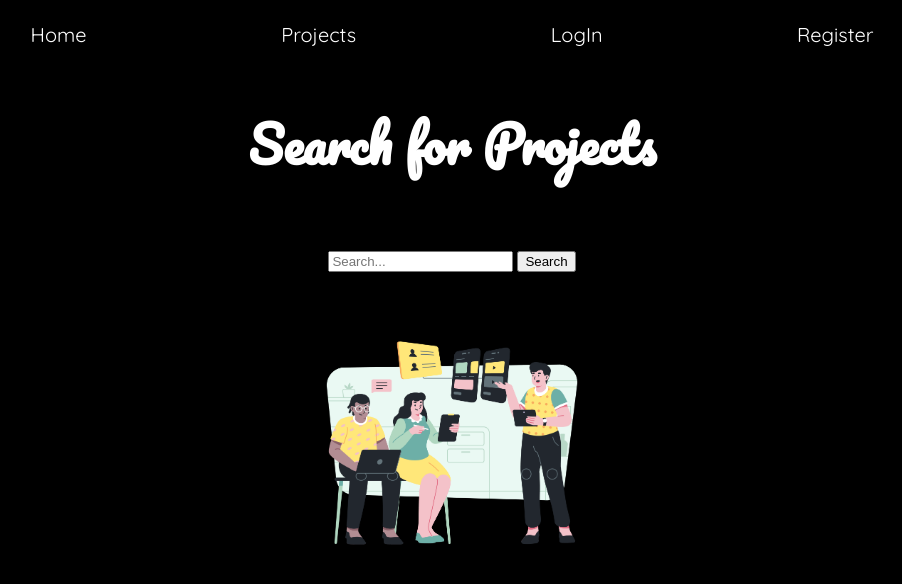
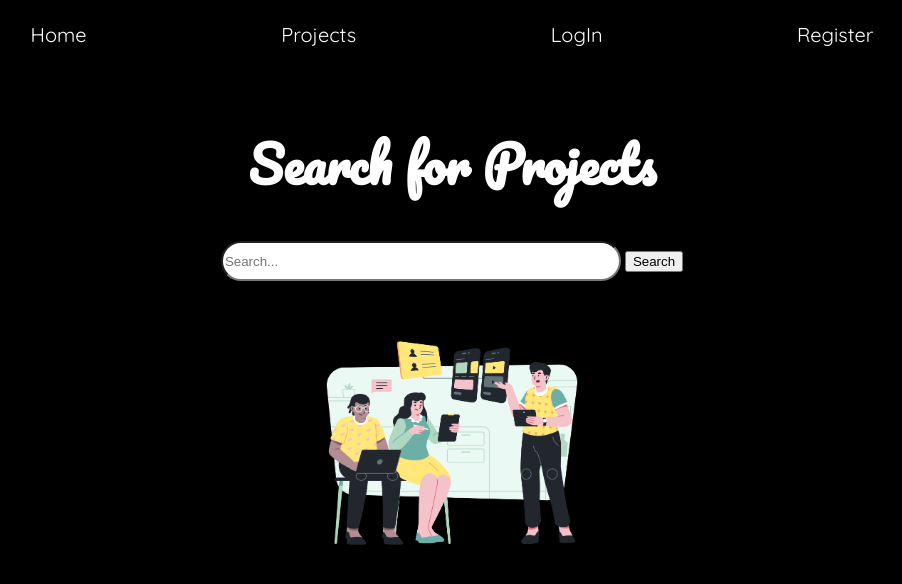
Before and after one commit to Nlopez4/dev_collect, a Django app: page / in a window 1280 px wide. Shown: the top 584 px of the page, without its empty margins (188-1090 px from the left). Run offline with Django 3.2, Linux system fonts and the light colour scheme.

Commit message:
round search bar

```diff
--- a/main_app/static/styles/main.css
+++ b/main_app/static/styles/main.css
@@ -1,15 +1,11 @@
 /* GLOBAL */
 @import url("https://fonts.googleapis.com/css2?family=Pacifico&display=swap");
 @import url("https://fonts.googleapis.com/css2?family=Pacifico&family=Quicksand&display=swap");
-
-
-
 
 body {
   background-color: black;
   color: white;
 }
-
 
 /* NAV */
 .nav-bar {
@@ -28,7 +24,7 @@ body {
 /* SPLASH PAGE */
 .splash-h1 {
   left: 0;
-  margin-top: -300px;
+  margin-top: -280px;
   position: absolute;
   text-align: center;
   top: 50%;
@@ -57,14 +53,19 @@ body {
   align-items: center;
 }
 
-.search-box {
+.query {
+  border-radius: 40px;
+  width: 400px;
+  height: 40px;
+}
+
+/* .search-box {
   background: grey;
   position: relative;
   padding: 15px;
   border-radius: 40px;
   display: flex;
-}
-
+} */
 
 /* ================================================================= */
 /* PROJECT LIST PAGE */
@@ -80,7 +81,6 @@ body {
   font-size: 50px;
   color: white;
 }
-
 
 /* PROJECT CARDS */
 .card {
```
